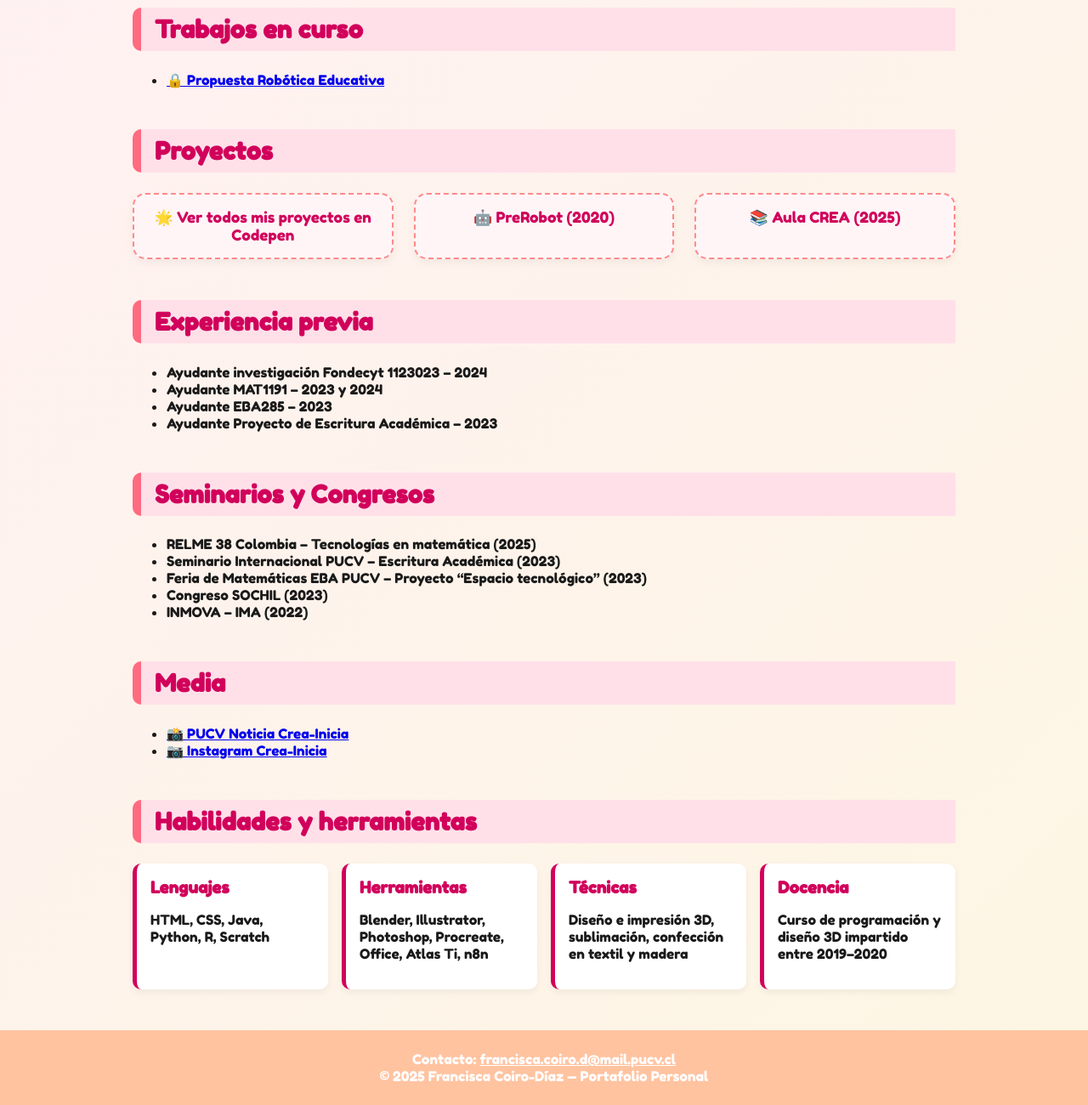
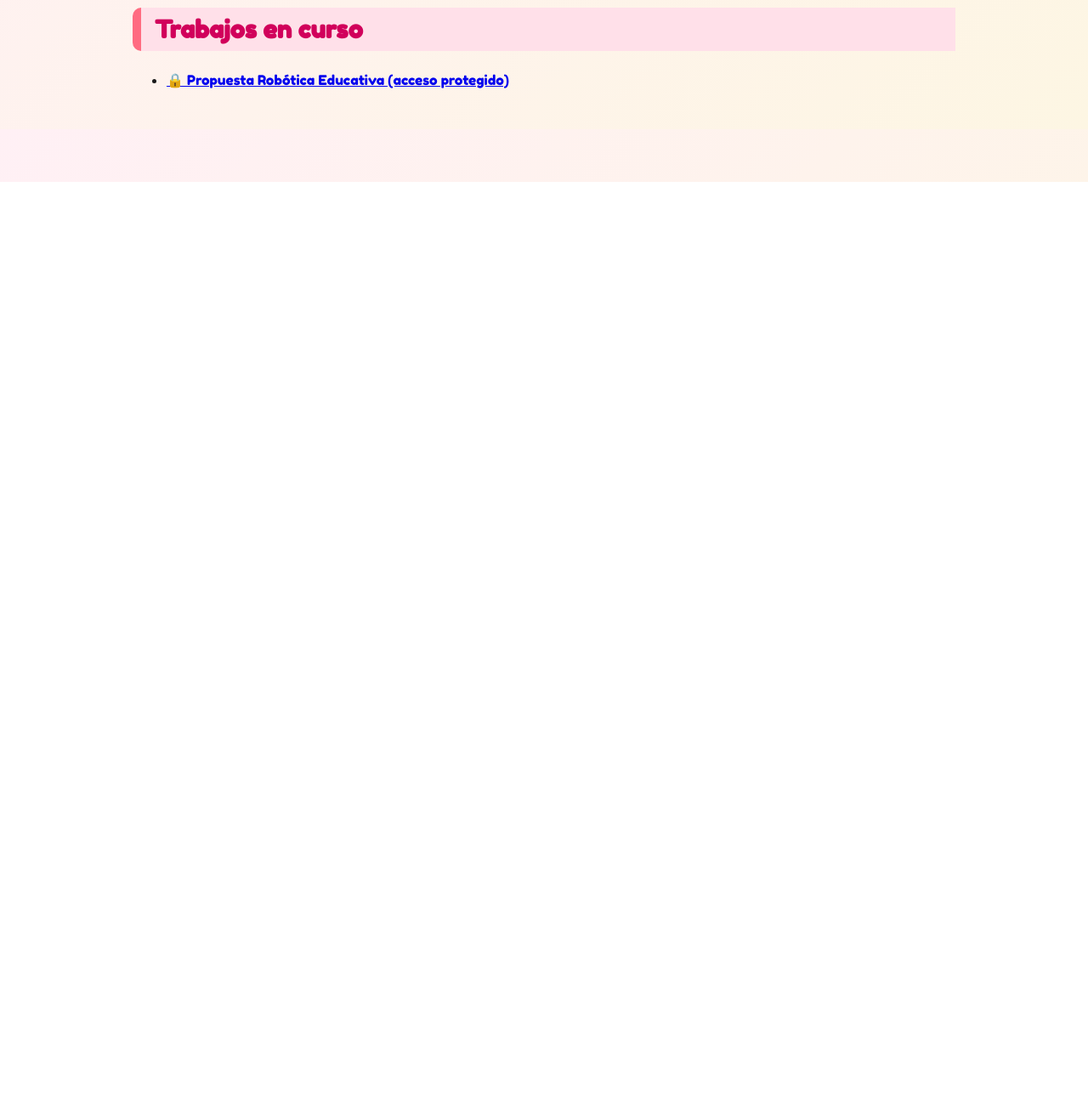
Before and after one commit to FranCoiro/portafolio, a plain HTML site: page index.html in a window 1280 px wide. Shown: the part 586-1886 px from the top of the page at 85% size. After the commit the page ends 800 px from the top, so only its background shows below. Drawn offline with Linux system fonts and the light colour scheme.

Commit message:
Update index.html

```diff
--- a/index.html
+++ b/index.html
@@ -131,6 +131,17 @@
         });
       }, { threshold: 0.15 });
       sections.forEach(section => observer.observe(section));
+
+      const protectedLink = document.getElementById("protected-link");
+      protectedLink.addEventListener("click", (e) => {
+        e.preventDefault();
+        const clave = prompt("Ingrese la clave para acceder al documento:");
+        if (clave === "robotica2025") {
+          window.open("https://docs.google.com/document/d/1jDCEfrmUHzerCRU8AB_C4ZVN1-qku851sNieRbn95H4/edit?usp=sharing", "_blank");
+        } else {
+          alert("Clave incorrecta. Intenta nuevamente.");
+        }
+      });
     });
   </script>
 </head>
@@ -159,74 +170,6 @@
   <section class="section">
     <h2>Trabajos en curso</h2>
     <ul>
-      <li><a href="#" onclick="prompt('Clave requerida:', '')">🔒 Propuesta Robótica Educativa</a></li>
+      <li><a href="#" id="protected-link">🔒 Propuesta Robótica Educativa (acceso protegido)</a></li>
     </ul>
   </section>
-  <section class="section">
-    <h2>Proyectos</h2>
-    <div class="projects-grid">
-      <div class="project-card">
-        <a href="https://codepen.io/FranCoiro" target="_blank">🌟 Ver todos mis proyectos en Codepen</a>
-      </div>
-      <div class="project-card">
-        <a href="https://www.researchgate.net/publication/341109847_Pre-robot_an_open-source_educational_robotics_platform_for_preschoolers" target="_blank">🤖 PreRobot (2020)</a>
-      </div>
-      <div class="project-card">
-        <a href="#">📚 Aula CREA (2025)</a>
-      </div>
-    </div>
-  </section>
-  <section class="section">
-    <h2>Experiencia previa</h2>
-    <ul>
-      <li>Ayudante investigación Fondecyt 1123023 – 2024</li>
-      <li>Ayudante MAT1191 – 2023 y 2024</li>
-      <li>Ayudante EBA285 – 2023</li>
-      <li>Ayudante Proyecto de Escritura Académica – 2023</li>
-    </ul>
-  </section>
-  <section class="section">
-    <h2>Seminarios y Congresos</h2>
-    <ul>
-      <li>RELME 38 Colombia – Tecnologías en matemática (2025)</li>
-      <li>Seminario Internacional PUCV – Escritura Académica (2023)</li>
-      <li>Feria de Matemáticas EBA PUCV – Proyecto “Espacio tecnológico” (2023)</li>
-      <li>Congreso SOCHIL (2023)</li>
-      <li>INMOVA – IMA (2022)</li>
-    </ul>
-  </section>
-  <section class="section">
-    <h2>Media</h2>
-    <ul>
-      <li><a href="https://www.pucv.cl/pucv/noticias/vida-universitaria/estudiantes-dan-inicio-al-programa-crea-inicia-con-jornada-colaborativa" target="_blank">📸 PUCV Noticia Crea-Inicia</a></li>
-      <li><a href="https://www.instagram.com/p/DLh1ZLdA7li/" target="_blank">📷 Instagram Crea-Inicia</a></li>
-    </ul>
-  </section>
-  <section class="section">
-    <h2>Habilidades y herramientas</h2>
-    <div class="skills-list">
-      <div class="skill-item">
-        <h3>Lenguajes</h3>
-        <p>HTML, CSS, Java, Python, R, Scratch</p>
-      </div>
-      <div class="skill-item">
-        <h3>Herramientas</h3>
-        <p>Blender, Illustrator, Photoshop, Procreate, Office, Atlas Ti, n8n</p>
-      </div>
-      <div class="skill-item">
-        <h3>Técnicas</h3>
-        <p>Diseño e impresión 3D, sublimación, confección en textil y madera</p>
-      </div>
-      <div class="skill-item">
-        <h3>Docencia</h3>
-        <p>Curso de programación y diseño 3D impartido entre 2019–2020</p>
-      </div>
-    </div>
-  </section>
-</div>
-<footer>
-  Contacto: <a href="mailto:francisca.coiro.d@mail.pucv.cl" style="color:white; text-decoration:underline;">francisca.coiro.d@mail.pucv.cl</a><br>
-  © 2025 Francisca Coiro-Díaz — Portafolio Personal
-</footer>
-</body>
-</html>
```
